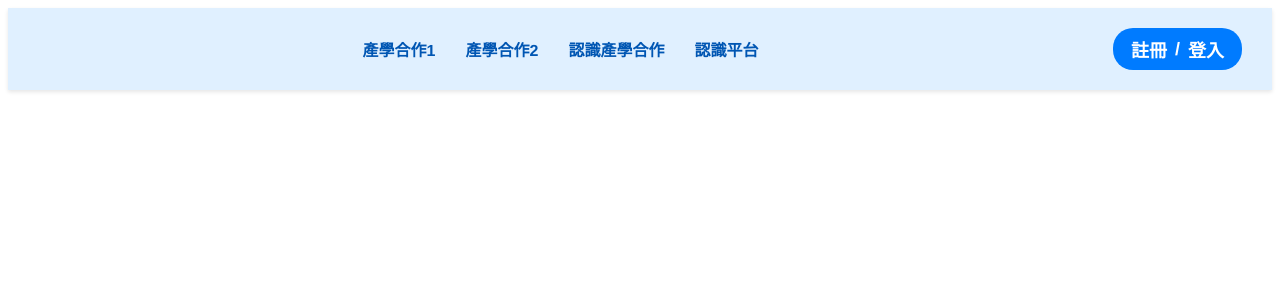
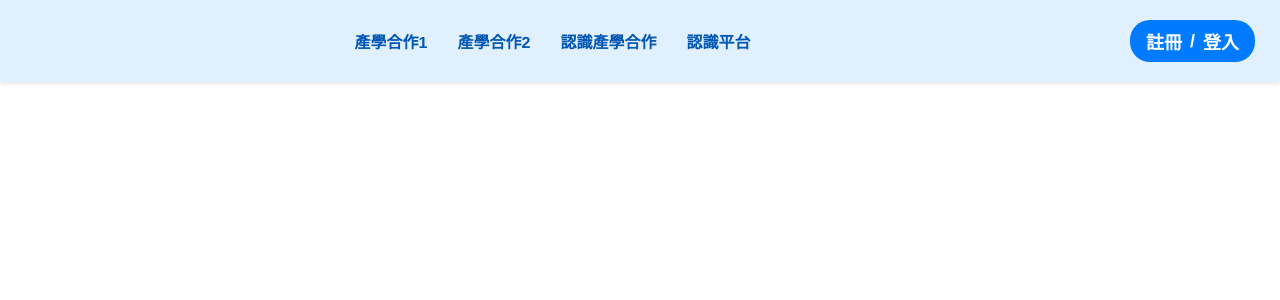
Before and after one commit to vmotp6/Topics-frontend, a PHP site: page /sign/header.php in a window 1280 px wide. Shown: the top 300 px of the page. Run offline with PHP 8.4, Linux system fonts and the light colour scheme.

Commit message:
固定header

```diff
--- a/share/header.php
+++ b/share/header.php
@@ -7,11 +7,15 @@ $isLoggedIn = isset($_SESSION['username']);
 <style>
   /* 導覽列樣式 */
 .navbar {
+  position: fixed;
+  top: 0;
+  left: 0;
+  width: 100%;
+  z-index: 999;
   background-color: #e0f0ff;
-    padding: 15px 20px;
+  padding: 20px 0px;
   color: #003366;
   display: flex;
-    justify-content: center;
   align-items: center;
   font-family: "Helvetica Neue", Arial, sans-serif;
   box-shadow: 0 2px 4px rgba(0,0,0,0.1);
@@ -21,7 +25,7 @@ $isLoggedIn = isset($_SESSION['username']);
   .navbar-links, .navbar-user {
     display: flex;
     align-items: center;
-    margin: 5px 10px;
+    margin-right: 25px;
   }
 
   .navbar-links {
@@ -64,12 +68,12 @@ $isLoggedIn = isset($_SESSION['username']);
   .btn-auth-wrapper {
     background-color: #007bff;
     border-radius: 20px;
-    padding: 8px 18px;
+    padding: 8px 16px;
     display: inline-flex;
     align-items: center;
     gap: 8px;
-    margin-left: 10px;
     user-select: none;
+
   }
 
   .btn-auth-wrapper a {
```
Lines whose indentation alone changed are shown as unchanged.
